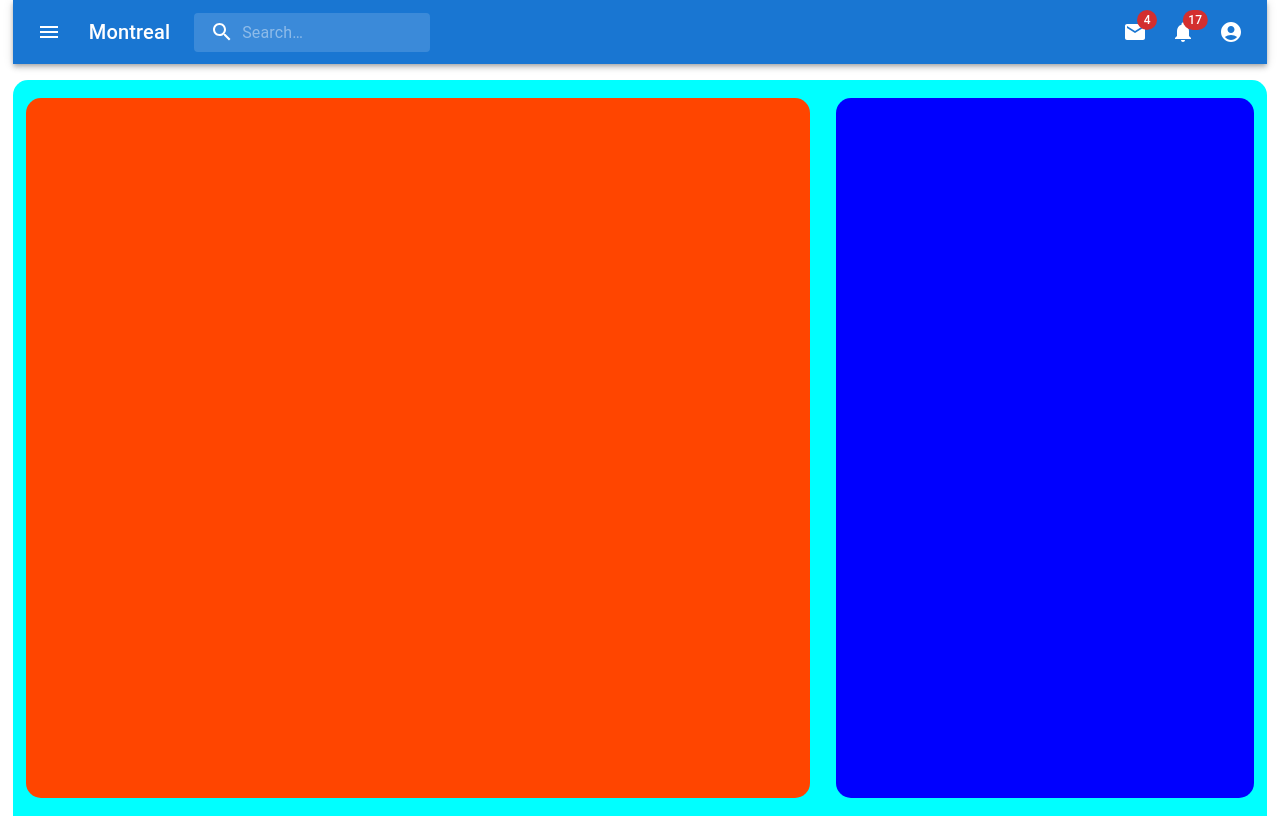
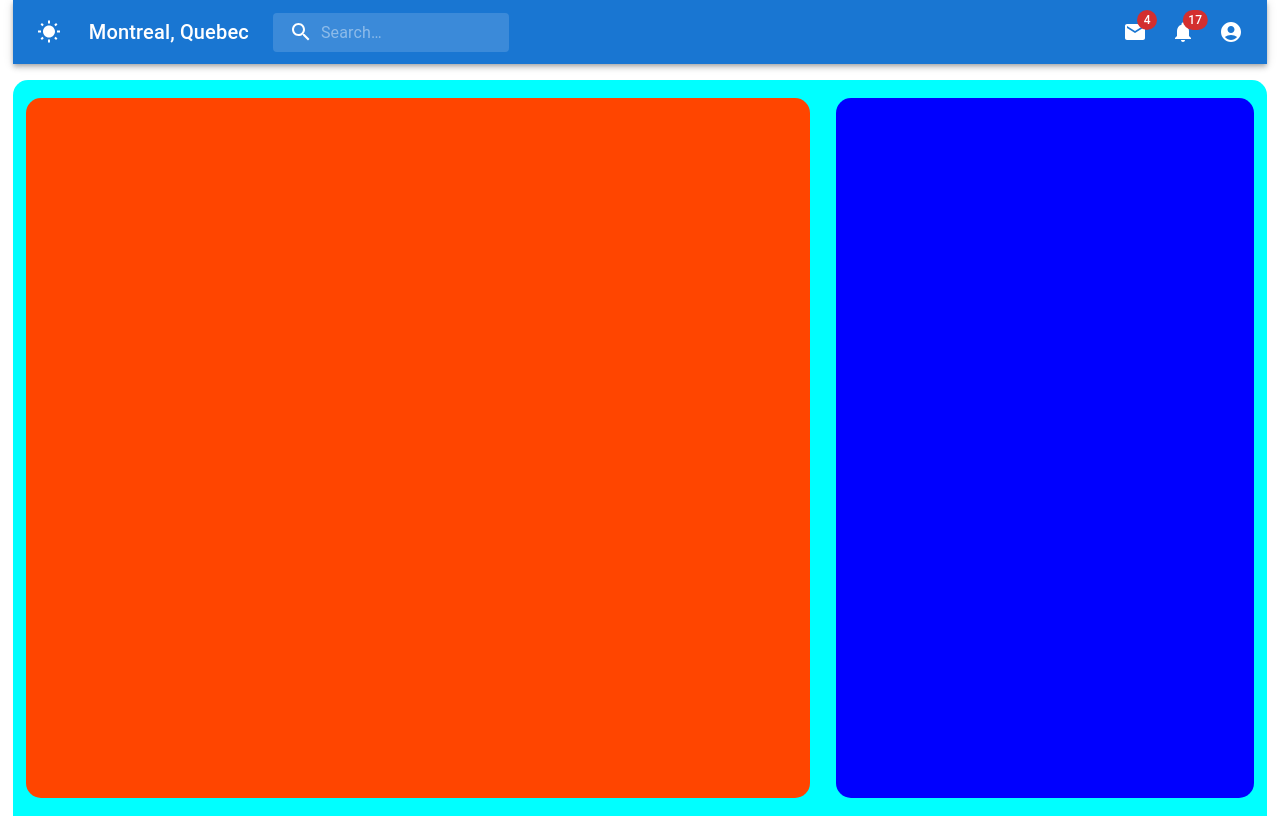
Before and after one commit to wenfeng-xing/web-weather-app, a React (Vite) app: page / in a window 1280 px wide. Built offline with nearby package versions, Linux system fonts and the light colour scheme.

Commit message:
add the weather icon and the address component

```diff
--- /dev/null
+++ b/src/components/nav/address.tsx
@@ -0,0 +1,20 @@
+import * as React from "react";
+
+import Typography from "@mui/material/Typography";
+
+const Address: React.FunctionComponent = () => {
+  return (
+    <>
+      <Typography
+        variant="h6"
+        noWrap
+        component="div"
+        sx={{ display: { xs: "none", sm: "block" } }}
+      >
+        Montreal, Quebec
+      </Typography>
+    </>
+  )
+}
+
+export default Address;
--- a/src/components/nav.tsx
+++ b/src/components/nav/index.tsx
@@ -9,12 +9,14 @@ import InputBase from "@mui/material/InputBase";
 import Badge from "@mui/material/Badge";
 import MenuItem from "@mui/material/MenuItem";
 import Menu from "@mui/material/Menu";
-import MenuIcon from "@mui/icons-material/Menu";
+import WbSunnyIcon from '@mui/icons-material/WbSunny';
 import SearchIcon from "@mui/icons-material/Search";
 import AccountCircle from "@mui/icons-material/AccountCircle";
 import MailIcon from "@mui/icons-material/Mail";
 import NotificationsIcon from "@mui/icons-material/Notifications";
 import MoreIcon from "@mui/icons-material/MoreVert";
+
+import Address from "./address";
 
 const Search = styled("div")(({ theme }) => ({
   position: "relative",
@@ -166,16 +168,9 @@ export default function PrimarySearchAppBar() {
             aria-label="open drawer"
             sx={{ mr: 2 }}
           >
-            <MenuIcon />
+            <WbSunnyIcon />
           </IconButton>
-          <Typography
-            variant="h6"
-            noWrap
-            component="div"
-            sx={{ display: { xs: "none", sm: "block" } }}
-          >
-            Montreal
-          </Typography>
+          <Address />
           <Search>
             <SearchIconWrapper>
               <SearchIcon />
```
